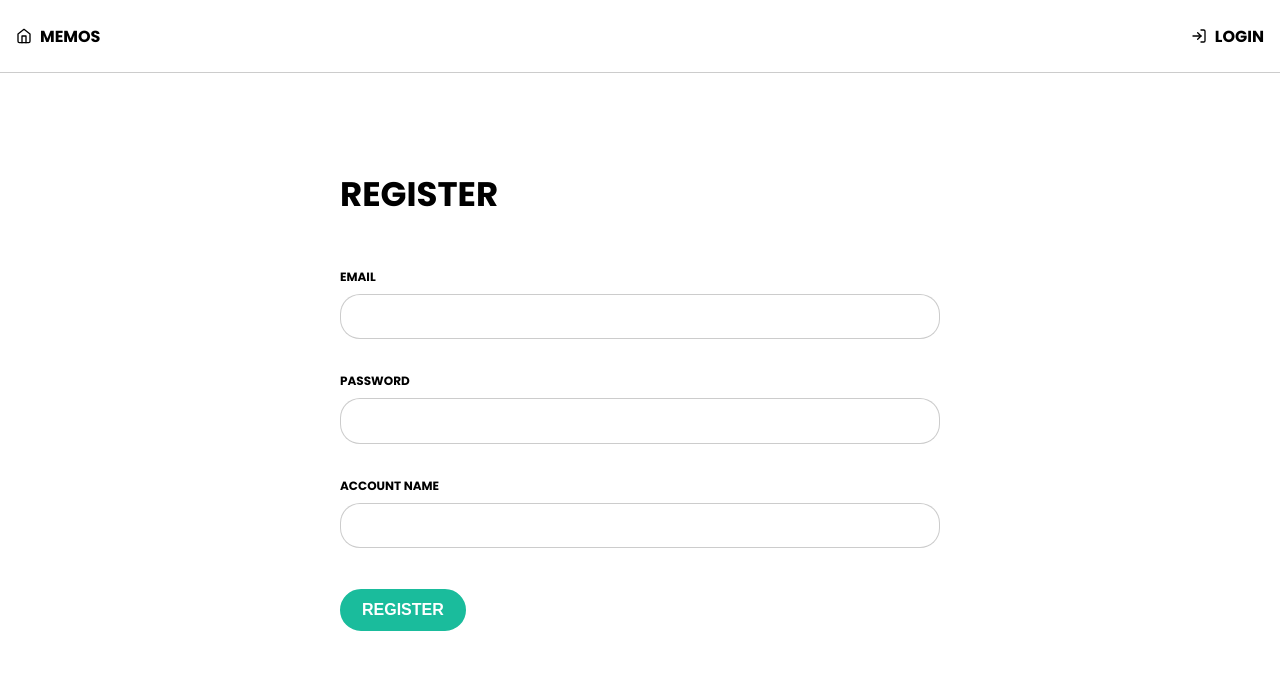
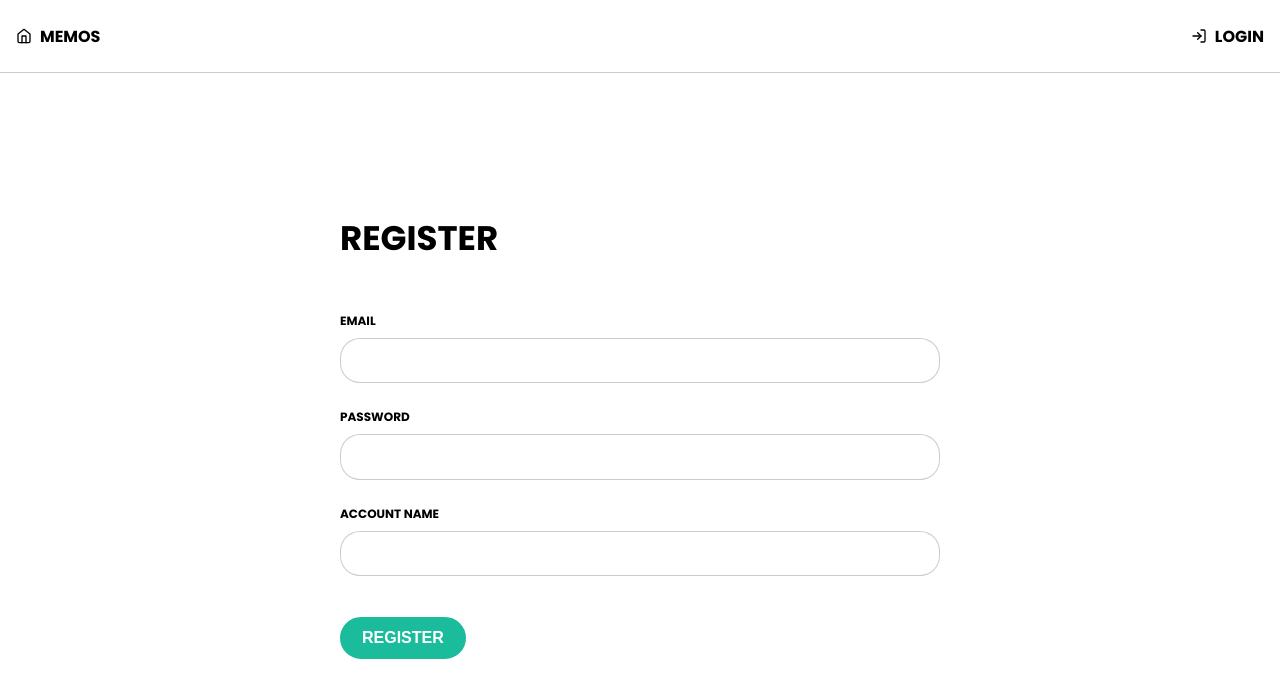
Before and after one commit to ivaylotsachev/memos, a React (Create React App) app: page /register in a window 1280 px wide. Shown: the top 698 px of the page. Built offline with nearby package versions, Linux system fonts and the light colour scheme; no server answers; a web font is replaced by a local one.

Commit message:
form and form input component

```diff
--- /dev/null
+++ b/src/components/form/Form.js
@@ -0,0 +1,74 @@
+
+import { NavLink } from "react-router-dom";
+import { useValidate } from "../../hooks/useValidate";
+import FormInput from "./form-input/FormInput";
+
+const Form = ({type, title, handleSubmit}) => {
+    const [values, errors, changeHandler, validator] = useValidate();
+
+    const onSubmit = (e) => {
+        e.preventDefault();
+
+        if (Object.values(errors).some(e => e)) return;
+        handleSubmit(values);
+    }
+
+    return (
+        <form
+            className="form-container"
+            onSubmit={onSubmit}>
+                <h1 className="form-title mb-5">{title || 'No title'}</h1>
+
+                {(type === 'login' || type === 'register') &&
+                    <>
+                        <FormInput
+                            label={'email'}
+                            type={'text'}
+                            value={values.email}
+                            errors={errors}
+                            name={'email'}
+                            changeHandler={changeHandler}
+                            validator={validator}
+                            errorMessage="Email is not valid"
+                        />
+                        <FormInput
+                            label="Password"
+                            type={'password'}
+                            value={values.password}
+                            errors={errors}
+                            name={'password'}
+                            changeHandler={changeHandler}
+                            validator={validator}
+                            errorMessage="Password must be at least 6 characters"
+                        />
+                    </>
+                }
+
+                {type === 'register' &&
+                    <FormInput
+                        label={'Account name'}
+                        type={'text'}
+                        value={values.name}
+                        errors={errors}
+                        name={'name'}
+                        changeHandler={changeHandler}
+                        validator={validator}
+                        errorMessage="Name must be at least 3 characters"
+                    />}
+
+                <button className='button button-success mt-3'>
+                    {type}
+                </button>
+
+                {type === 'login' &&
+                    <div className="login-footer flex aic jcfe mt-4">
+                        <p>Don`t have an account?</p>
+                        <NavLink to="/register">
+                            <h3 className="underlined ml-3 register-button">Register</h3>
+                        </NavLink>
+                    </div>}
+            </form>
+    )
+}
+
+export default Form
--- /dev/null
+++ b/src/components/form/form-input/FormInput.js
@@ -0,0 +1,32 @@
+import { useEffect, useState } from "react";
+
+const FormInput = ({
+    type,
+    name,
+    value,
+    label,
+    changeHandler,
+    errors,
+    validator,
+    errorMessage
+}) => {
+
+    return (
+        <div className="input-container flex flex-column">
+            <label htmlFor={name} className="mb-2">{ label }</label>
+            <input
+                type={type}
+                name={name}
+                id={name}
+                value={value}
+                onChange={e => changeHandler(e)}
+                onBlur={validator}
+                required
+            />
+            {errors[name] &&
+                <p className="error-message mt-2 ml-3">{errorMessage}</p>}
+        </div>
+    )
+}
+
+export default FormInput;
--- a/src/components/login/Login.js
+++ b/src/components/login/Login.js
@@ -1,33 +1,30 @@
-import { useState } from "react";
-import { NavLink, useNavigate } from "react-router-dom";
-import { useValidate } from "../../hooks/useValidate";
+import { useNavigate } from "react-router-dom";
 import { useDispatch } from "react-redux";
 import { motion } from "framer-motion";
 import { auth } from "../../firebase";
 import { signInWithEmailAndPassword } from "firebase/auth";
 import { setUser } from "../../redux/actions/usersAction";
+import Form from "../form/Form";
 
 const Login = () => {
-    const [dbError, setDbError] = useState(false);
-    const [values, errors, changeHandler, validator] = useValidate();
     const navigate = useNavigate();
     const dispatch = useDispatch();
 
-    const handleSubmit = async (e) => {
-        e.preventDefault();
+    const handleSubmit = async (data) => {
+        console.log("login component", data);
 
-        signInWithEmailAndPassword(auth, values.email, values.password)
-            .then((userCredential) => {
-                const user = userCredential.user;
-                dispatch(setUser(user));
-                navigate("/")
-            })
-            .catch((error) => {
-                const errorCode = error.code;
-                const errorMessage = error.message;
+        // signInWithEmailAndPassword(auth, values.email, values.password)
+        //     .then((userCredential) => {
+        //         const user = userCredential.user;
+        //         dispatch(setUser(user));
+        //         navigate("/")
+        //     })
+        //     .catch((error) => {
+        //         const errorCode = error.code;
+        //         const errorMessage = error.message;
 
-                console.log("logni error", errorMessage)
-            });
+        //         console.log("logni error", errorMessage)
+        //     });
     };
 
     return (
@@ -35,48 +32,13 @@ const Login = () => {
             initial={{ opacity: 0 }}
             animate={{ opacity: 1 }}
             exit={{ opacity: 0 }}
-            className='page-container register-page flex flex-column flex-center'>
-            <form className="register-container" onSubmit={handleSubmit}>
-                <h1 className="form-title mb-5">Login</h1>
-                <div className='input-container flex flex-column'>
-                    <label htmlFor='email' className="mb-2">Email</label>
-                    <input
-                        type='email'
-                        name='email'
-                        id='email'
-                        required
-                        value={values.email}
-                        onChange={changeHandler}
-                        onBlur={validator}
-                    />
-                    {errors.email && !dbError && <p className="error-message mt-2 ml-3">Email is invalid!</p>}
-                    {dbError && <p className="error-message ml-3">{dbError}</p>}
-                </div>
-                <div className='input-container flex flex-column my-2'>
-                    <label htmlFor='password' className="mb-2">Password</label>
-                    <input
-                        type='password'
-                        name='password'
-                        id='password'
-                        required
-                        value={values.password}
-                        onChange={changeHandler}
-                        onBlur={validator}
-                    />
-                    {errors.password && <p className="error-message mt-2 ml-3">Password must be at least 6 characters!</p>}
-                </div>
-
-                <button className='button button-success mt-3'>
-                    Login
-                </button>
-
-                <div className="login-footer flex aic jcfe mt-3">
-                    <p>Don`t have an account?</p>
-                    <NavLink to="/register">
-                        <h3 className="underlined ml-3 register-button">Register</h3>
-                    </NavLink>
-                </div>
-            </form>
+            className='page-container register-page flex flex-column flex-center'
+        >
+            <Form
+                title="Login"
+                type="login"
+                handleSubmit={handleSubmit}
+            />
         </motion.div>
     );
 };
--- a/src/components/register/Register.js
+++ b/src/components/register/Register.js
@@ -1,33 +1,27 @@
-import { useEffect, useState } from "react";
-import { useDispatch, useSelector } from 'react-redux';
+import { useState } from "react";
+import { useDispatch } from 'react-redux';
 import { useNavigate } from "react-router-dom";
-import { useValidate } from "../../hooks/useValidate";
 import { motion } from "framer-motion";
 import { checkForExistingUsername } from "../../utils/firebase/users";
-import { registerUser, setRegisterError } from "../../redux/actions/usersAction";
-
-// styles
-import "./Register.scss";
+import { registerUser } from "../../redux/actions/usersAction";
+import Form from "../form/Form";
 
 const Register = () => {
     const dispatch = useDispatch();
     const navigate = useNavigate();
-    const registerError = useSelector(state => state.users.registerError);
+    const [nameError, setNameError] = useState(false);
 
-    const [dbError, setDbError] = useState("");
-    const [nameError, setNameError] = useState(false);
-    const [values, errors, changeHandler, validator] = useValidate();
+    const handleSubmit = async (user) => {
 
-    const handleSubmit = async (e) => {
-        e.preventDefault();
+        console.log("register component", user);
 
-        await checkForExistingUsername(values.name)
+        await checkForExistingUsername(user.name)
             .then(exist => {
                 if (exist) {
                     setNameError(true)
                 } else {
                     setNameError(false);
-                    dispatch(registerUser(values, navigate));
+                    dispatch(registerUser(user, navigate));
                 }
             })
     };
@@ -37,56 +31,14 @@ const Register = () => {
             initial={{ opacity: 0 }}
             animate={{ opacity: 1 }}
             exit={{ opacity: 0 }}
-            className='page-container register-page flex flex-column flex-center'>
-            <form className="register-container" onSubmit={handleSubmit}>
-                <h1 className="form-title mb-5">register</h1>
-                <div className='input-container flex flex-column'>
-                    <label htmlFor='email' className="mb-2">Email</label>
-                    <input
-                        type='email'
-                        name='email'
-                        id='email'
-                        required
-                        value={values.email}
-                        onChange={changeHandler}
-                        onBlur={validator}
-                    />
-                    {errors.email && !dbError && <p className="error-message mt-2 ml-3">Email is invalid!</p>}
-                    {dbError && <p className="error-message mt-2 ml-3">{dbError}</p>}
-                </div>
-                <div className='input-container flex flex-column my-2'>
-                    <label htmlFor='password' className="mb-2">Password</label>
-                    <input
-                        type='password'
-                        name='password'
-                        id='password'
-                        required
-                        value={values.password}
-                        onChange={changeHandler}
-                        onBlur={validator}
-                    />
-                    {errors.password && <p className="error-message mt-2 ml-3">Password must be at least 6 characters!</p>}
-                </div>
-
-                <div className='input-container flex flex-column'>
-                    <label htmlFor='name' className="mb-2">Account name</label>
-                    <input
-                        type='text'
-                        name='name'
-                        id='name'
-                        required
-                        value={values.name}
-                        onChange={changeHandler}
-                        onBlur={validator}
-                    />
-                    {errors.name && !nameError && <p className="error-message mt-2 ml-3">Account name must be at least 3 characters!</p>}
-                    {nameError && <p className="error-message mt-2 ml-3">Account name is already taken!</p>}
-                </div>
-
-                <button className='button button-success mt-3'>
-                    Register
-                </button>
-            </form>
+            className='page-container register-page flex flex-column flex-center'
+        >
+            <Form
+                title="Register"
+                type="register"
+                handleSubmit={handleSubmit}
+                nameError={nameError}
+            />
         </motion.div>
     );
 };
--- a/src/components/register/Register.scss
+++ /dev/null
@@ -1,9 +0,0 @@
-.register-page {
-    padding-top: 0 !important;
-}
-
-.register-container {
-    width: 100%;
-    max-width: 600px;
-    margin: 0 auto;
-}
--- a/src/styles/form.scss
+++ b/src/styles/form.scss
@@ -37,6 +37,12 @@ label {
     font-size: 12px;
     font-weight: bold;
     text-transform: uppercase;
+}
+
+.form-container {
+    width: 100%;
+    max-width: 600px;
+    margin: 0 auto;
 }
 
 .form-title {
```
Also changed, not shown: src/hooks/useValidate.js (+8 -1 lines), src/components/create-post/CreatePost.js (added), src/components/create-post/CreatePost.scss (added).
